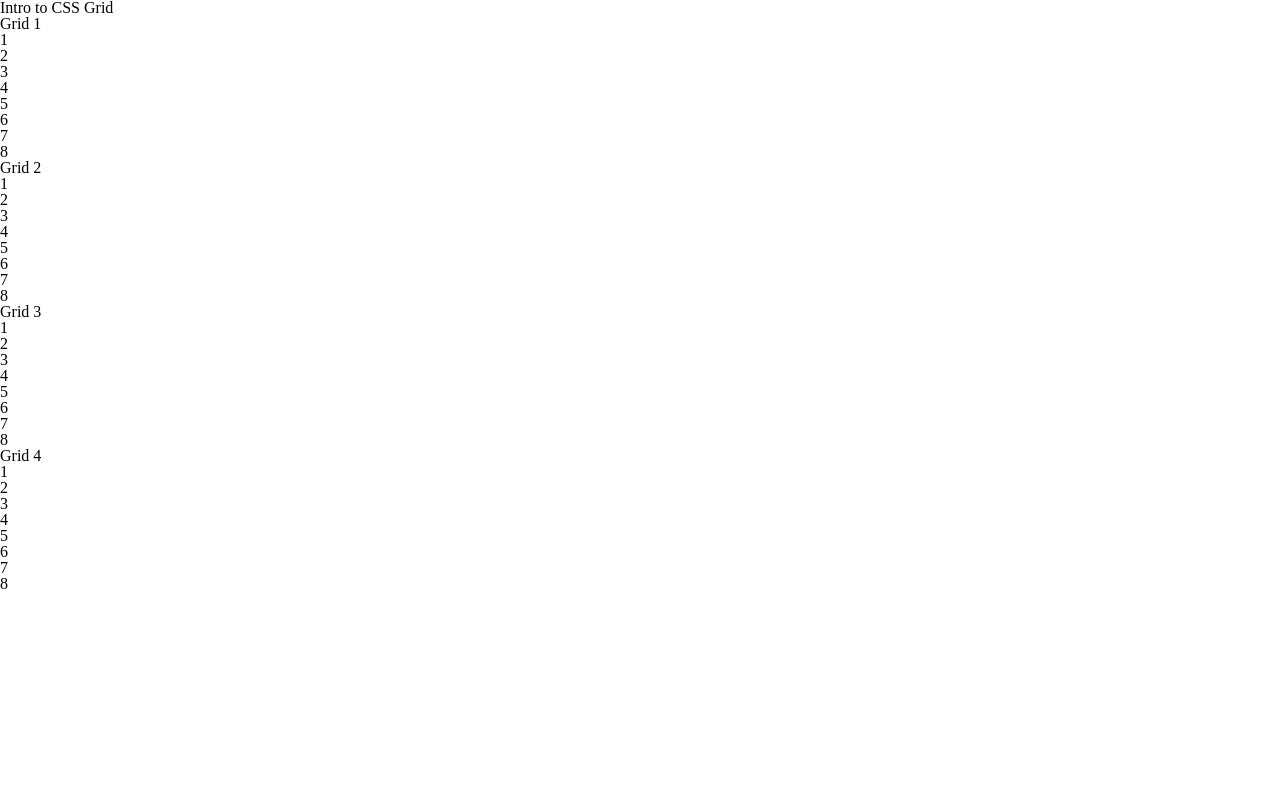
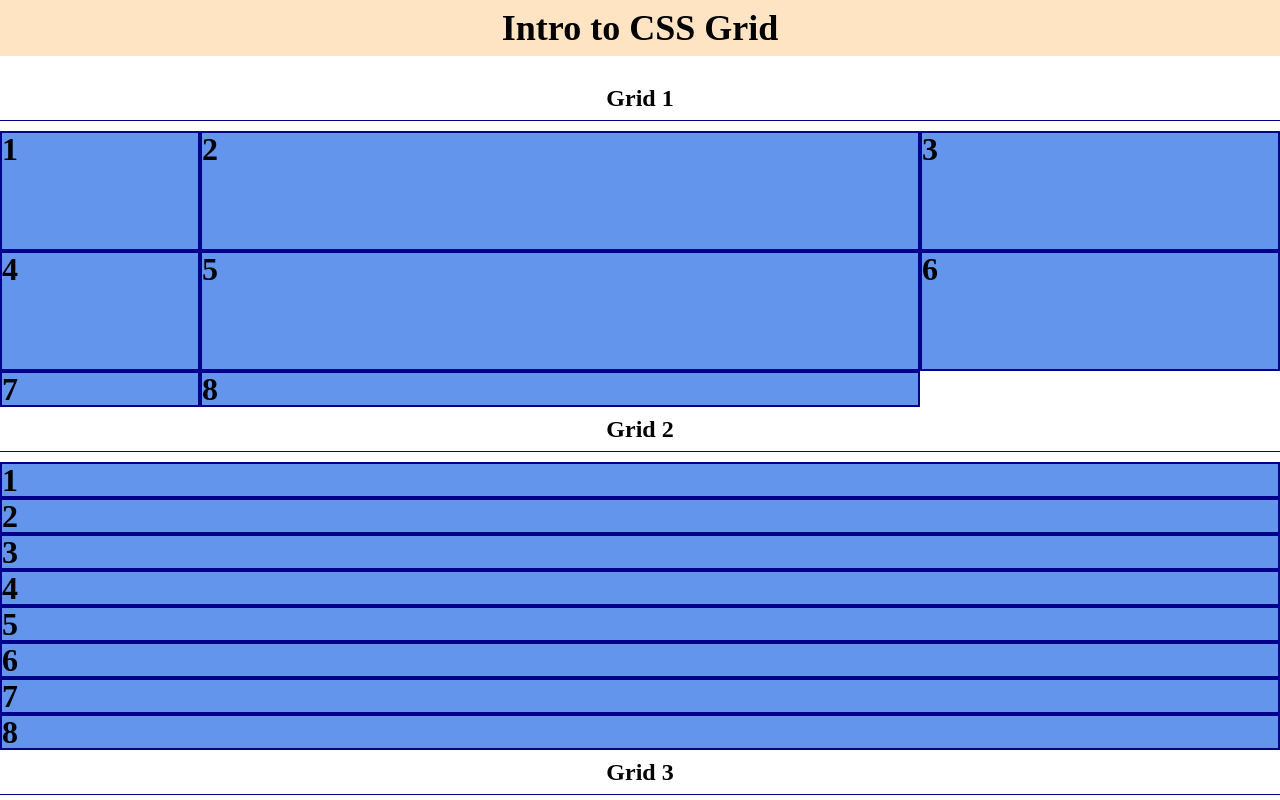
Before and after one commit to mpierre0285/web1week11, a plain HTML site: page index.html in a window 1280 px wide. Shown: the top 800 px of the page. Drawn offline with Linux system fonts and the light colour scheme.

Commit message:
first grid example

```diff
--- a/css/main.css
+++ b/css/main.css
@@ -46,3 +46,51 @@ table {
 	border-collapse: collapse;
 	border-spacing: 0;
 }
+
+
+/* ----------------------------------------------------- */
+                      /* MAIN STYLES */
+/* ----------------------------------------------------- */
+
+
+h1{
+    font-size: 36px;
+    font-weight: bold;
+    text-align: center;
+    margin-bottom: 20px;
+    padding: 10px;
+    background-color: bisque;
+}
+
+h2{
+    font-size: 24px;
+    font-weight: bold;
+    text-align: center;
+    margin-bottom: 10px;
+    padding: 10px;
+    border-bottom: 1px solid darkblue;
+
+    display: flex;
+    justify-content: center;
+    align-items: center;
+}
+
+article div {
+    background-color: cornflowerblue;
+    border: 2px solid darkblue;
+    font-size: 32px;
+    font-weight: bold;
+}
+
+
+/* ----------------------------------------------------- */
+                      /* GRID STYLES */
+/* ---------------------------------------------------- */
+
+section.one article{
+    display: grid;
+
+    grid-template-columns: 200px 2fr 1fr ;
+
+    grid-template-rows: 120px 120px;
+}
```
